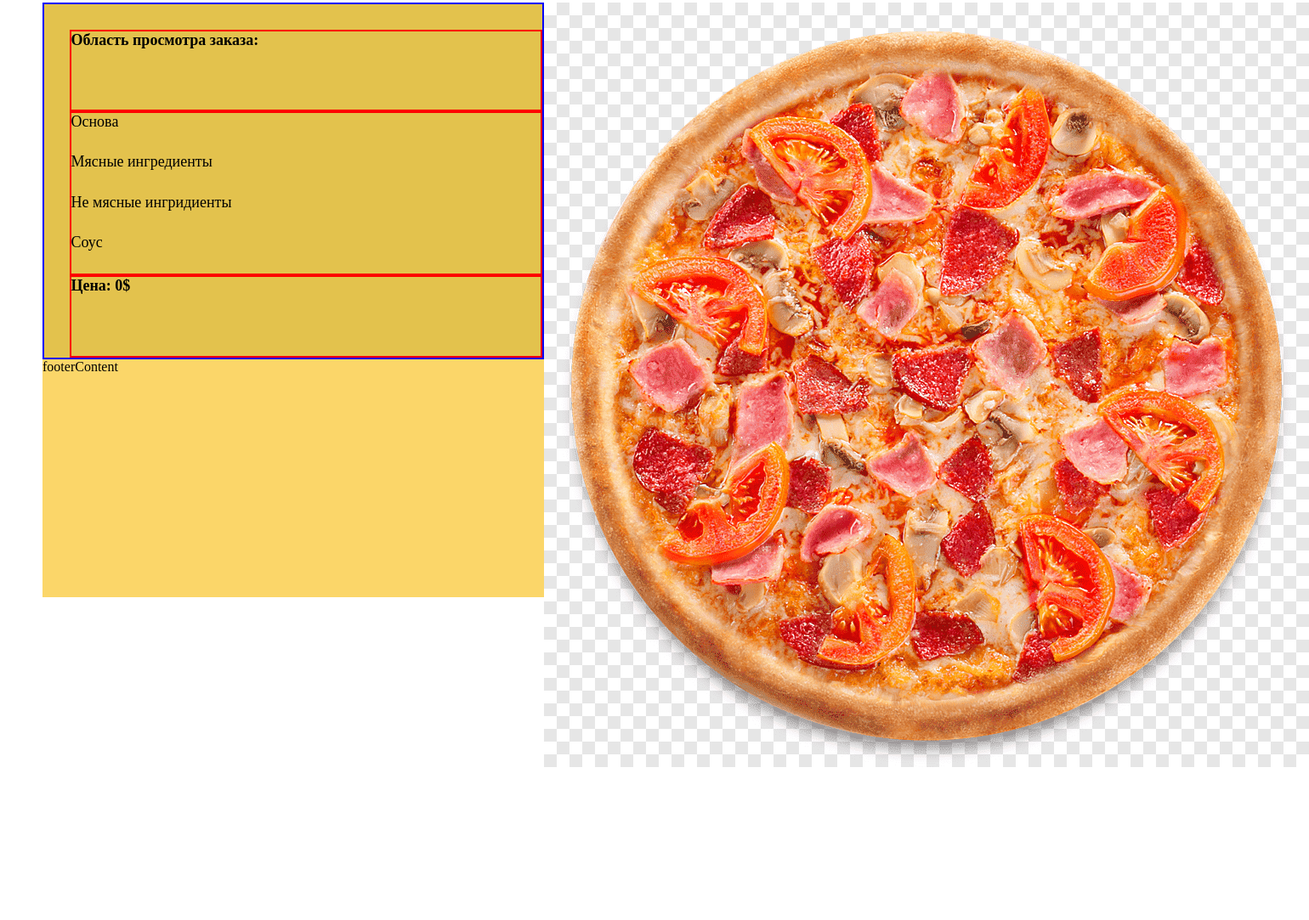
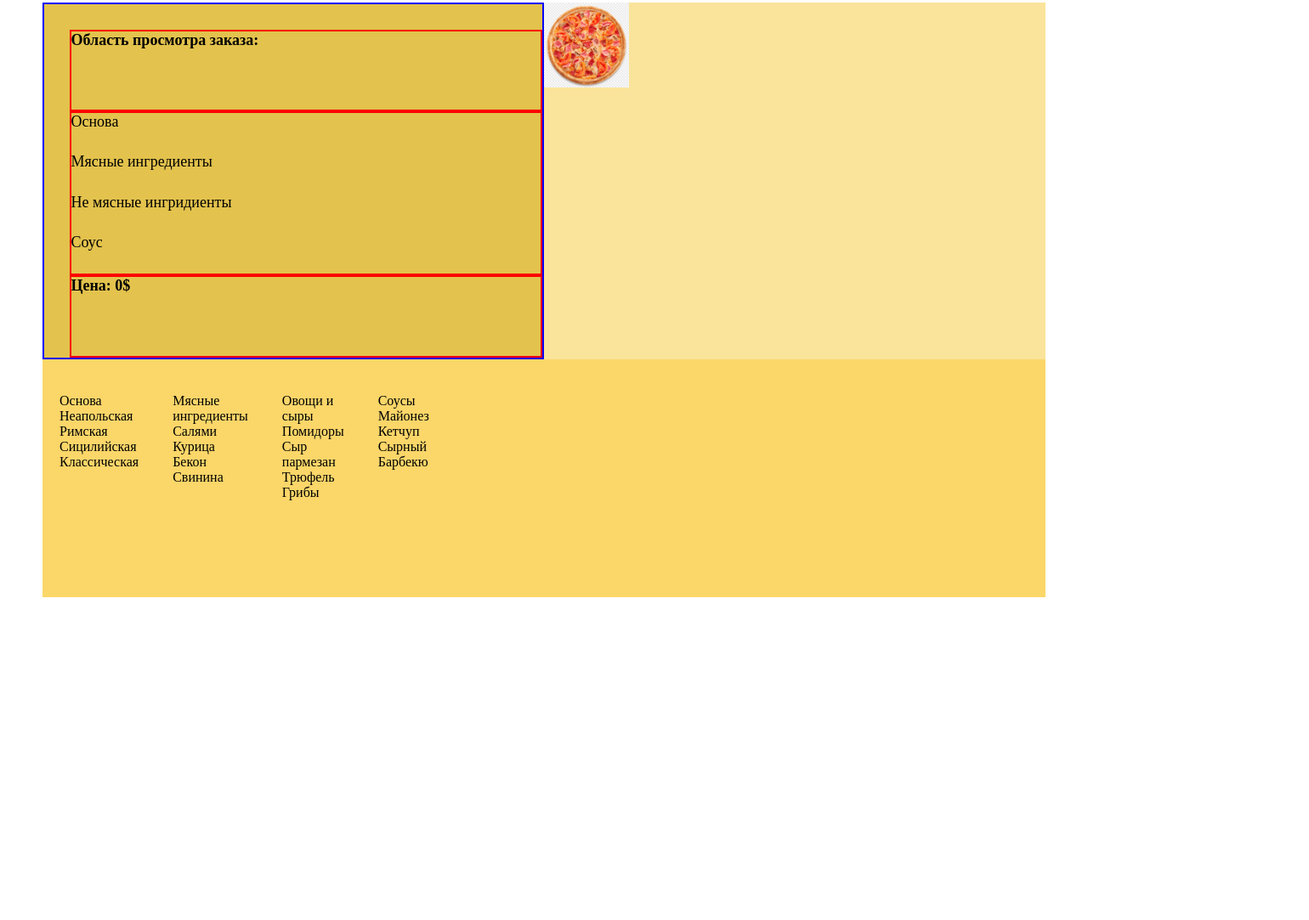
Before and after one commit to gollorionna/examWithGoose, a plain HTML site: page main.html in a window 1280 px wide. Shown: the part 47-1130 px from the top of the page at 85% size, 1540 px wide, since content can reach past the window. Before the commit the page ends 954 px from the top, so only its background shows below. Drawn offline with Linux system fonts and the light colour scheme.

Commit message:
WIP footer_Wrapper

```diff
--- a/main.html
+++ b/main.html
@@ -36,7 +36,7 @@
             <div class="rightMain">
                 <div class="rightMainWrapper">
                     <div class="pizzaImg">
-                        <img src="./img/pizza.png" alt="pizzaImg">
+                        <img class="pizzaImg" src="./img/pizza.png" alt="pizzaImg">
                     </div>
                     <div class="orderButton">
 
@@ -45,7 +45,36 @@
             </div>
         </div>
         <div class="footer">
-            footerContent
+            <div id="footerWrapper">
+                <div class="column column_1">
+                    <p id="column_name">Основа</p>
+                    <p>Неапольская</p>
+                    <p>Римская</p>
+                    <p>Сицилийская</p>
+                    <p>Классическая</p>
+                </div>
+                <div class="column column_2">
+                    <p id="column_name">Мясные ингредиенты</p>
+                    <p>Салями</p>
+                    <p>Курица</p>
+                    <p>Бекон</p>
+                    <p>Свинина</p>
+                </div>
+                <div class="column column_3">
+                    <p id="column_name">Овощи и сыры</p>
+                    <p>Помидоры</p>
+                    <p>Сыр пармезан</p>
+                    <p>Трюфель</p>
+                    <p>Грибы</p>
+                </div>
+                <div class="column column_4">
+                    <p id="column_name">Соусы</p>
+                    <p>Майонез</p>
+                    <p>Кетчуп</p>
+                    <p>Сырный</p>
+                    <p>Барбекю</p>
+                </div>
+            </div>
         </div>
     </div>
 
--- a/style.css
+++ b/style.css
@@ -86,4 +86,22 @@
 .footer{
     height: 40%;
     background-color: #fbd669;
+    position: relative;
 }
+
+#footerWrapper{
+    position: relative;
+    width: 240px;
+    height: 660px;
+    display: flex;
+    flex-direction: row;
+    justify-content: space-evenly;
+    align-items: center;
+    justify-items: auto;
+}
+
+.column{
+    padding: 40px 20px;
+    width: 240px;
+    height: 660px;
+}
--- a/utilities/constanst.js
+++ b/utilities/constanst.js
@@ -2,7 +2,7 @@ const basics = {
     neaplesDough: 3,
     romeDought: 4,
     sizilianDough: 6,
-    sourDough: 7
+    classicDough: 7
 }
 
 const meatIngredients = {
```
